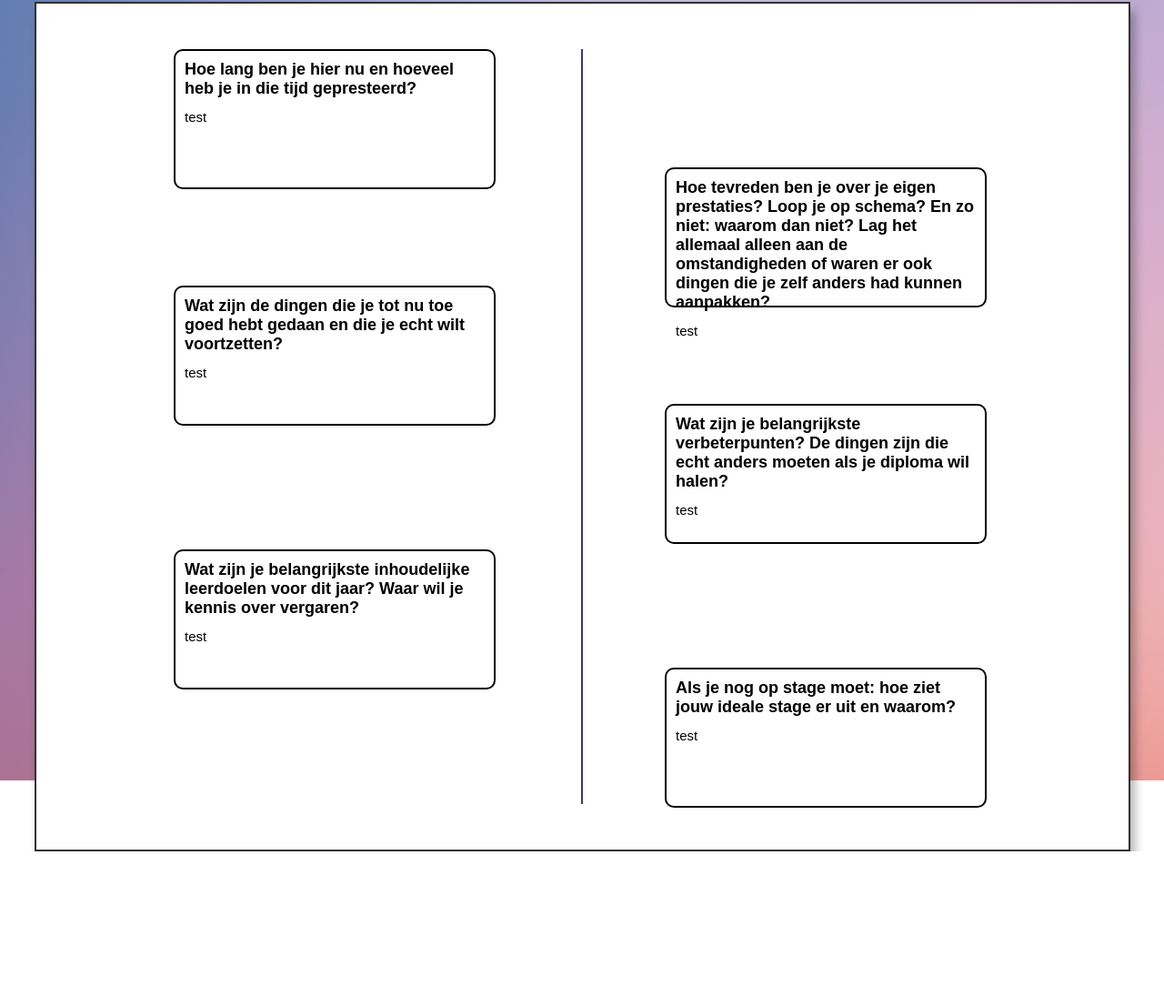
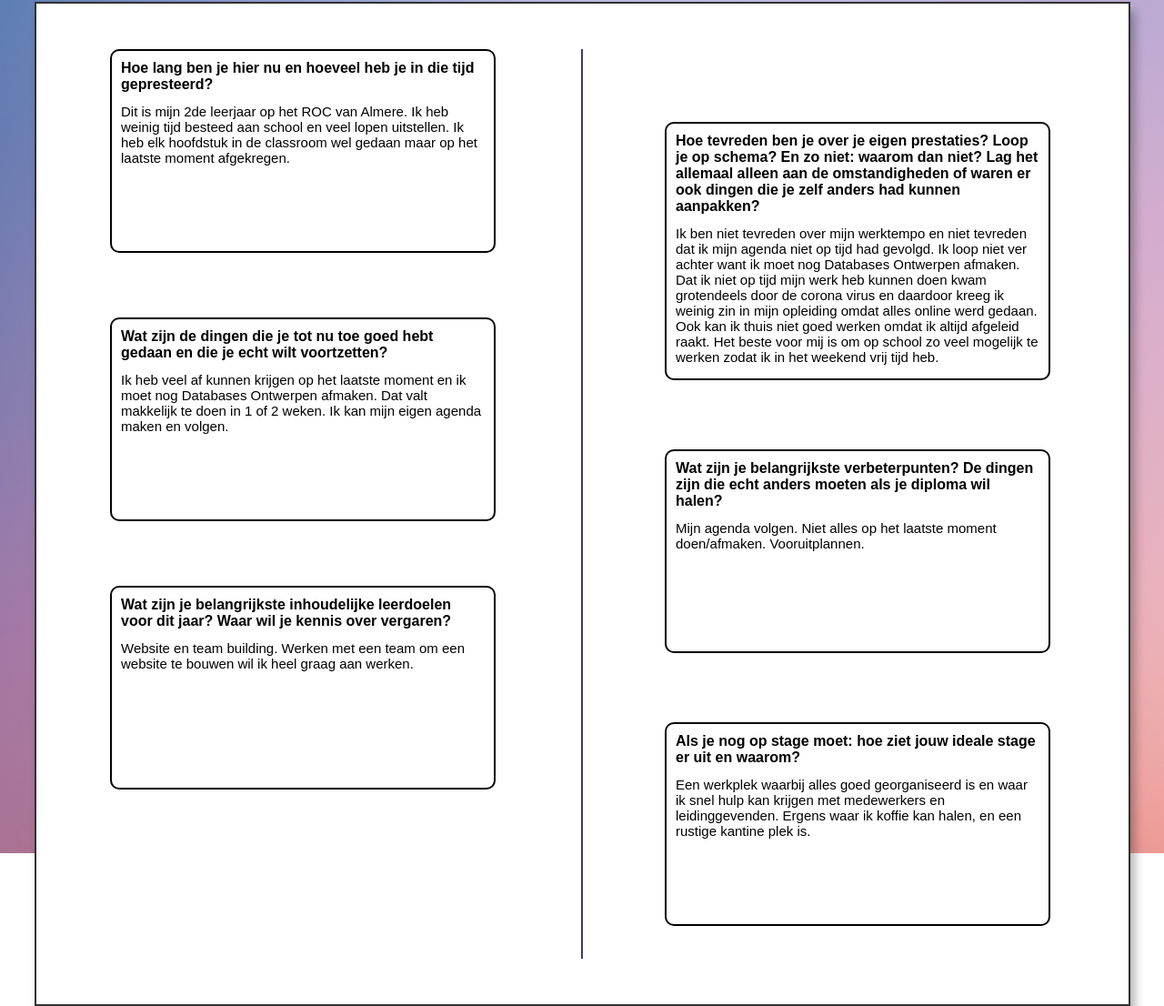
Before and after one commit to StijnPCL/introductiedag2, a plain HTML site: page index.html in a window 1280 px wide. Shown: the part 902-2008 px from the top of the page at 91% size. Before the commit the page ends 1838 px from the top, so only its background shows below. Drawn offline with Linux system fonts and the light colour scheme.

Commit message:
near final

```diff
--- a/css/index.css
+++ b/css/index.css
@@ -6,7 +6,7 @@
 .background {
     position: absolute;
     width: 100%;
-    height: 220%;
+    height: 230%;
 }
 
 .container-agenda {
@@ -75,7 +75,7 @@ td {
     background-color: white;
     border: solid rgb(50, 50, 50) 2px;
     width: 1201px;
-    height: 930px;
+    height: 1100px;
     position: relative;
     box-shadow: 5px 10px 10px rgba(0, 0, 0, 0.300);
 }
@@ -86,7 +86,7 @@ td {
     top: 50px;
     width: 0px;
     border-left: 2px solid rgb(60, 60, 109);
-    height: 830px;
+    height: 1000px;
 }
 
 .border-corners {
@@ -98,15 +98,15 @@ td {
 
 .line-content-container-1 {
     position: absolute;
-    margin-left: -450px;
-    height: 150px;
-    width: 350px;
+    margin-left: -520px;
+    height: 220px;
+    width: 420px;
     border: 2px solid black;
 }
 
 h1 {
     font-family: sans-serif;
-    font-size: 18px;
+    font-size: 16px;
     padding: 10px;
 }
 
@@ -120,74 +120,74 @@ article {
 .line-content-container-2 {
     position: absolute;
     margin-left: 90px;
-    margin-top: 130px;
-    height: 150px;
-    width: 350px;
+    margin-top: 80px;
+    height: 280px;
+    width: 420px;
     border: 2px solid black;
 }
 
 h2 {
     font-family: sans-serif;
-    font-size: 18px;
+    font-size: 16px;
     padding: 10px;
 }
 
 .line-content-container-3 {
     position: absolute;
-    margin-left: -450px;
-    margin-top: 260px;
-    height: 150px;
-    width: 350px;
+    margin-left: -520px;
+    margin-top: 295px;
+    height: 220px;
+    width: 420px;
     border: 2px solid black;
 }
 
 h3 {
     font-family: sans-serif;
-    font-size: 18px;
+    font-size: 16px;
     padding: 10px;
 }
 
 .line-content-container-4 {
     position: absolute;
     margin-left: 90px;
-    margin-top: 390px;
-    height: 150px;
-    width: 350px;
+    margin-top: 440px;
+    height: 220px;
+    width: 420px;
     border: 2px solid black;
 }
 
 h4 {
     font-family: sans-serif;
-    font-size: 18px;
+    font-size: 16px;
     padding: 10px;
 }
 
 .line-content-container-5 {
     position: absolute;
-    margin-left: -450px;
-    margin-top: 550px;
-    height: 150px;
-    width: 350px;
+    margin-left: -520px;
+    margin-top: 590px;
+    height: 220px;
+    width: 420px;
     border: 2px solid black;
 }
 
 h5 {
     font-family: sans-serif;
-    font-size: 18px;
+    font-size: 16px;
     padding: 10px;
 }
 
 .line-content-container-6 {
     position: absolute;
     margin-left: 90px;
-    margin-top: 680px;
-    height: 150px;
-    width: 350px;
+    margin-top: 740px;
+    height: 220px;
+    width: 420px;
     border: 2px solid black;
 }
 
 h6 {
     font-family: sans-serif;
-    font-size: 18px;
+    font-size: 16px;
     padding: 10px;
 }
--- a/index.html
+++ b/index.html
@@ -48,28 +48,28 @@
             <div class="vertical-line">
                 <div class="line-content-container-1 border-corners">
                     <h1>Hoe lang ben je hier nu en hoeveel heb je in die tijd gepresteerd?</h1>
-                    <article>test</article>
+                    <article>Dit is mijn 2de leerjaar op het ROC van Almere. Ik heb weinig tijd besteed aan school en veel lopen uitstellen. Ik heb elk hoofdstuk in de classroom wel gedaan maar op het laatste moment afgekregen.</article>
                 </div>
                 <div class="line-content-container-2 border-corners">
                     <h2>Hoe tevreden ben je over je eigen prestaties? Loop je op schema? En zo niet: waarom dan niet?
                         Lag het allemaal alleen aan de omstandigheden of waren er ook dingen die je zelf anders had kunnen aanpakken?</h2>
-                    <article>test</article>
+                    <article>Ik ben niet tevreden over mijn werktempo en niet tevreden dat ik mijn agenda niet op tijd had gevolgd. Ik loop niet ver achter want ik moet nog Databases Ontwerpen afmaken. Dat ik niet op tijd mijn werk heb kunnen doen kwam grotendeels door de corona virus en daardoor kreeg ik weinig zin in mijn opleiding omdat alles online werd gedaan. Ook kan ik thuis niet goed werken omdat ik altijd afgeleid raakt. Het beste voor mij is om op school zo veel mogelijk te werken zodat ik in het weekend vrij tijd heb.</article>
                 </div>
                 <div class="line-content-container-3 border-corners">
                     <h3>Wat zijn de dingen die je tot nu toe goed hebt gedaan en die je echt wilt voortzetten?</h3>
-                    <article>test</article>
+                    <article>Ik heb veel af kunnen krijgen op het laatste moment en ik moet nog Databases Ontwerpen afmaken. Dat valt makkelijk te doen in 1 of 2 weken. Ik kan mijn eigen agenda maken en volgen.</article>
                 </div>
                 <div class="line-content-container-4 border-corners">
                     <h4>Wat zijn je belangrijkste verbeterpunten? De dingen zijn die echt anders moeten als je diploma wil halen?</h4>
-                    <article>test</article>
+                    <article>Mijn agenda volgen. Niet alles op het laatste moment doen/afmaken. Vooruitplannen.</article>
                 </div>
                 <div class="line-content-container-5 border-corners">
                     <h5>Wat zijn je belangrijkste inhoudelijke leerdoelen voor dit jaar? Waar wil je kennis over vergaren?</h5>
-                    <article>test</article>
+                    <article>Website en team building. Werken met een team om een website te bouwen wil ik heel graag aan werken.</article>
                 </div>
                 <div class="line-content-container-6 border-corners">
                     <h6>Als je nog op stage moet: hoe ziet jouw ideale stage er uit en waarom?</h6>
-                    <article>test</article>
+                    <article>Een werkplek waarbij alles goed georganiseerd is en waar ik snel hulp kan krijgen met medewerkers en leidinggevenden. Ergens waar ik koffie kan halen, en een rustige kantine plek is.</article>
                 </div>
             </div>
         </div>
```
